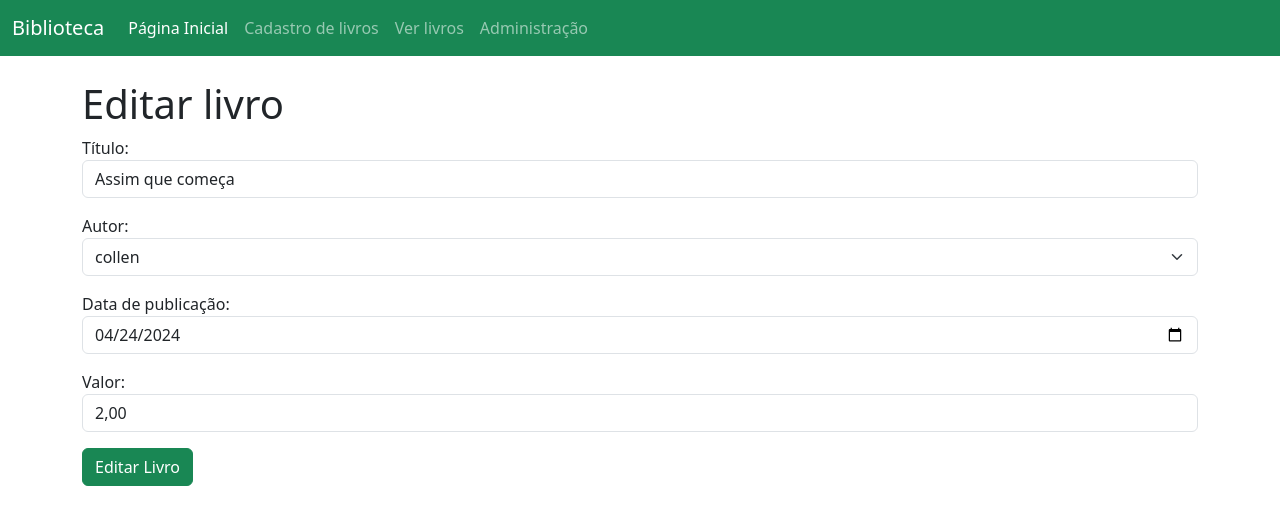
After one commit to gabrielfilippe/Treinamento-django, a Django app: page /biblioteca/editar/2/ in a window 1280 px wide. The commit adds this page. Shown: the top 525 px of the page. Run offline with Django 5.2, Linux system fonts and the light colour scheme; data comes from the database, SQL or seed files in the repository; both versions use the stored data as it was after the commit.

Commit message:
criação do CRUD da biblioteca completa

```diff
--- a/app/models.py
+++ b/app/models.py
@@ -15,7 +15,8 @@ class Autor(models.Model):
 class Livro(models.Model):
     titulo = models.CharField(max_length=255) # Atributo titulo da tabela Livro com tamanho máximo de 255 caracteres
     autor = models.ForeignKey(Autor, on_delete=models.CASCADE) # Atributo autor da tabela Livro do tipo ForeignKey que referencia a tabela Autor
-    data_publicacao = models.DateField() # Atributo data_publicacao da tabela Livro do tipo DateField
+    data_publicacao = models.DateField()
+    livro_valor = models.DecimalField(decimal_places=2, max_digits=4, default=1.99) # Atributo data_publicacao da tabela Livro do tipo DateField
 
     def __str__(self):
         return self.titulo
--- a/app/templates/cadastro_de_livros.html
+++ b/app/templates/cadastro_de_livros.html
@@ -25,6 +25,10 @@
         <label for="data_publicacao">Data de publicação:</label>
         <input type="date" class="form-control" id="data_publicacao" name="data_publicacao">
     </div>
+    <div class="mb-3">
+        <label for="valor">Valor:</label>
+        <input type="text" class="form-control" id="valor" name="valor" step="0.01" placeholder="Digite o valor do livro">
+    </div>
     <button type="submit" class="btn btn-success">Cadastrar Livro</button>
 </form>
 
--- /dev/null
+++ b/app/templates/editar_livro.html
@@ -0,0 +1,37 @@
+{% extends 'base.html' %}
+
+{% block titulo-da-aba %}Editar livro{% endblock %}
+
+{% block conteudo-da-pagina %}
+
+<h1>Editar livro</h1>
+
+<form action="{% url 'editar' livro.id %}" method="post">
+    {% csrf_token %} <!--tag de segurança -->
+    <div class="mb-3">
+        <label for="titulo">Título:</label>
+        <input type="text" class="form-control" id="titulo" name="titulo" value="{{ livro.titulo }}">
+    </div>
+    <div class="mb-3">
+        <label for="autor">Autor:</label>
+        <select name="autor" id="autor" class="form-select">
+            <option value="" selected>Selecione o autor do livro</option>
+            {% for autor in autores %}
+            <option value="{{ autor.id }}" {% if autor.id == livro.autor.id %}selected{% endif %}>{{ autor.nome }}
+            </option>
+            {% endfor %}
+        </select>
+    </div>
+    <div class="mb-3">
+        <label for="data_publicacao">Data de publicação:</label>
+        <input type="date" class="form-control" id="data_publicacao" name="data_publicacao"
+            value="{{ data_publicacao_formatada }}">
+    </div>
+    <div class="mb-3">
+        <label for="valor">Valor:</label>
+        <input type="text" class="form-control" id="valor" name="valor" step="0.01" value="{{ livro.livro_valor }}">
+    </div>
+    <button type="submit" class="btn btn-success">Editar Livro</button>
+</form>
+
+{% endblock %}
--- a/app/urls.py
+++ b/app/urls.py
@@ -8,4 +8,6 @@ urlpatterns = [
     path('', home, name='home'), # Rota para a página inicial (Chama a função home do arquivo views.py)
     path('livros/', livros, name='livros'), # Rota para a página de livros (Chama a função livros do arquivo views.py)
     path('cadastro/', cadastro, name='cadastro'), # Rota para a página de cadastro (Chama a função cadastro do arquivo views.py)
+    path('editar/<int:id>/', editar, name='editar'), # Rota para a página de edição (Chama a função editar do arquivo views.py)
+    path('excluir/<int:id>/', excluir, name='excluir'), # Rota para a página de deleção (Chama a função deletar do arquivo views.py)
 ]
--- a/app/views.py
+++ b/app/views.py
@@ -1,4 +1,5 @@
-from django.shortcuts import render
+from decimal import Decimal
+from django.shortcuts import redirect, render
 from .models import *
 
 # As views são responsáveis por receber as requisições do usuário e retornar uma resposta
@@ -23,24 +24,67 @@ def livros(request):
 
 # Função cadastro
 def cadastro(request):
+    autores = Autor.objects.all() # Obtendo todos os autores do banco de dados
+    # Criando um dicionário com os autores para passar para o template (Permite preencher o campo de seleção de autores no formulário)
+    context = {
+        'autores': autores
+    }
     if request.method == 'GET': # Verificando se a requisição é do tipo GET
-        autores = Autor.objects.all() # Obtendo todos os autores do banco de dados
-        context = {'autores': autores} # Criando um dicionário com os autores para passar para o template (Permite preencher o campo de seleção de autores no formulário)
-
         return render(request, 'cadastro_de_livros.html', context) # Retornando o template cadastro_de_livros.html renderizado com o contexto (autores)
 
     elif request.method == 'POST': # Verificando se a requisição é do tipo POST
         titulo = request.POST.get('titulo') # Obtendo o título do livro do formulário através do atributo 'name' do input
         autor_id = request.POST.get('autor')  # Obtendo o ID do autor selecionado no formulário através do atributo 'name' do input
         data_publicacao = request.POST.get('data_publicacao') # Obtendo a data de publicação do livro do formulário através do atributo 'name' do input
+        valor = str(request.POST.get('valor')) # Obtendo o valor do livro do formulário através do atributo 'name' do input
 
         # Criando um novo livro com os dados recebidos
         livro = Livro.objects.create(
             titulo=titulo, # Atribuindo o título do livro
             autor_id=autor_id, # Atribuindo o ID do autor
-            data_publicacao=data_publicacao # Atribuindo a data de publicação do livro
+            data_publicacao=data_publicacao, # Atribuindo a data de publicação do livro
+            livro_valor= Decimal(valor.replace(',', '.')) # Atribuindo o valor do livro
+
         )
-
         livro.save()
 
-        return render(request, 'cadastro_de_livros.html') # Retornando o template cadastro_de_livros.html renderizado
+        return redirect('livros') # Redirecionando para a rota livros
+
+# Função editar
+def editar(request, id):
+    livro = Livro.objects.get(id=id) # Obtendo o livro com o ID recebido
+    autores = Autor.objects.all() # Obtendo todos os autores do banco de dados
+    data_publicacao_formatada = livro.data_publicacao.strftime('%Y-%m-%d') # Formatando a data de publicação do livro
+    valor_formatado = str(livro.livro_valor)
+
+    # Criando um dicionário com o livro e autores para passar para o template
+    context = {
+        'livro': livro,
+        'autores': autores,
+        'data_publicacao_formatada': data_publicacao_formatada,
+        'valor_formatado': valor_formatado,
+    }
+
+    if request.method == 'GET': # Verificando se a requisição é do tipo GET
+        return render(request, 'editar_livro.html', context) # Retornando o template editar_livro.html renderizado com o contexto (livro e autores)
+
+    elif request.method == 'POST': # Verificando se a requisição é do tipo POST
+        titulo = request.POST.get('titulo') # Obtendo o título do livro do formulário através do atributo 'name' do input
+        autor_id = request.POST.get('autor') # Obtendo o ID do autor selecionado no formulário através do atributo 'name' do input
+        data_publicacao = request.POST.get('data_publicacao') # Obtendo a data de publicação do livro do formulário através do atributo 'name' do input
+        valor = request.POST.get('valor')
+
+        livro.titulo = titulo # Atribuindo o novo título ao livro
+        livro.autor_id = autor_id # Atribuindo o novo ID do autor ao livro
+        livro.data_publicacao = data_publicacao # Atribuindo a nova data de publicação ao livro
+        livro.livro_valor = Decimal(valor.replace(',', '.')) # Atribuindo o novo valor ao livro
+        livro.save() # Salvando as alterações no banco de dados
+
+        return redirect('livros') # Redirecionando para a rota livros
+
+# Função excluir
+def excluir(request, id):
+    livro = Livro.objects.get(id=id) # Obtendo o livro com o ID recebido
+    livro.delete() # Deletando o livro do banco de dados
+
+    return redirect('livros') # Redirecionando para a rota livros
```
Also changed, not shown: app/templates/livros.html (+7 -0 lines), app/migrations/0003_livro_livro_valor.py (added), db.sqlite3.
